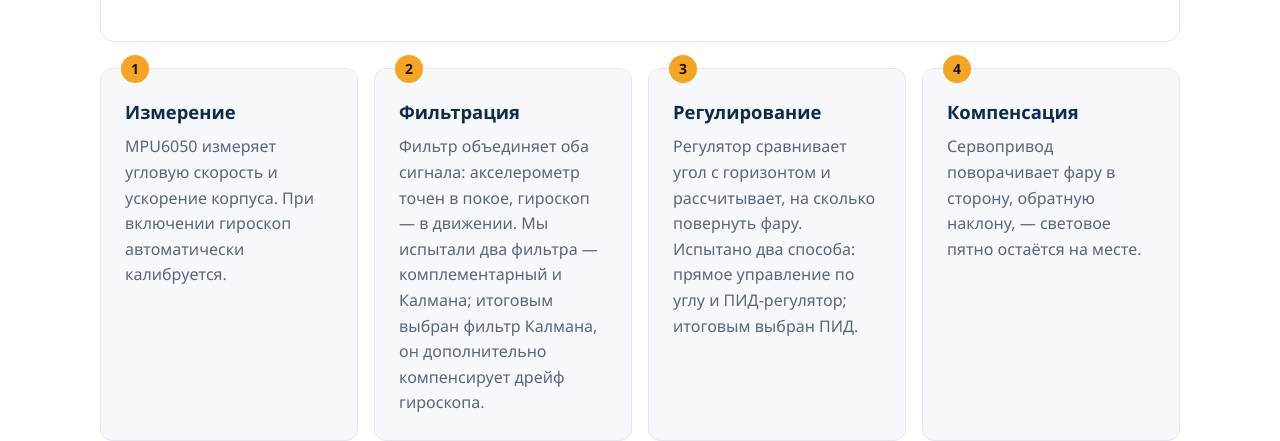
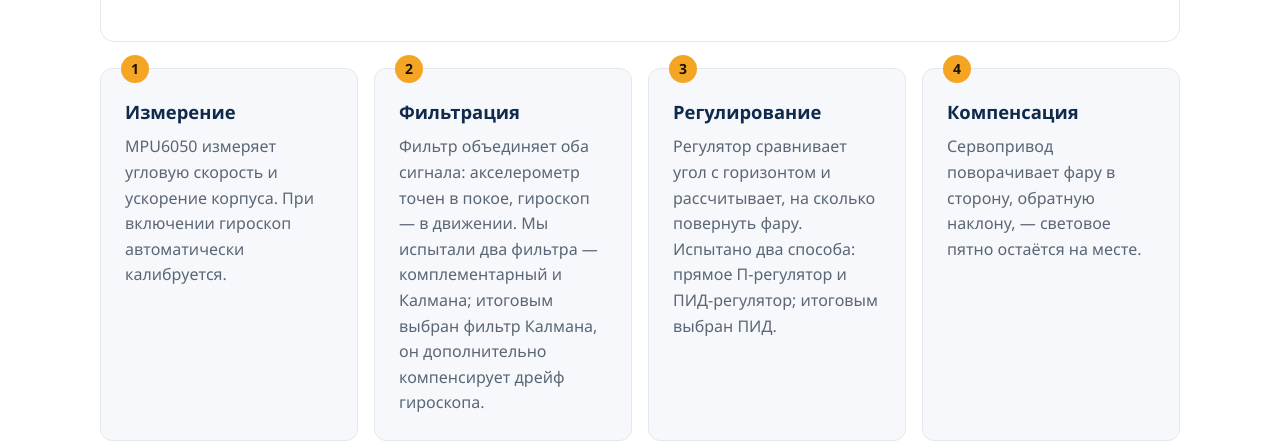
Before and after one commit to karassad/startup-site, a plain HTML site: page index.html in a window 1280 px wide. Shown: the part 2440-2881 px from the top of the page. Drawn offline with Linux system fonts and the light colour scheme.

Commit message:
new vers

```diff
--- a/index.html
+++ b/index.html
@@ -450,7 +450,7 @@
             </div>
             <div class="card">
                 <h3>Регулирование</h3>
-                <p class="muted">Регулятор сравнивает угол с горизонтом и рассчитывает, на сколько повернуть фару. Испытано два способа: прямое управление по углу и ПИД-регулятор; итоговым выбран ПИД.</p>
+                <p class="muted">Регулятор сравнивает угол с горизонтом и рассчитывает, на сколько повернуть фару. Испытано два способа: прямое П-регулятор и ПИД-регулятор; итоговым выбран ПИД.</p>
             </div>
             <div class="card">
                 <h3>Компенсация</h3>
```
